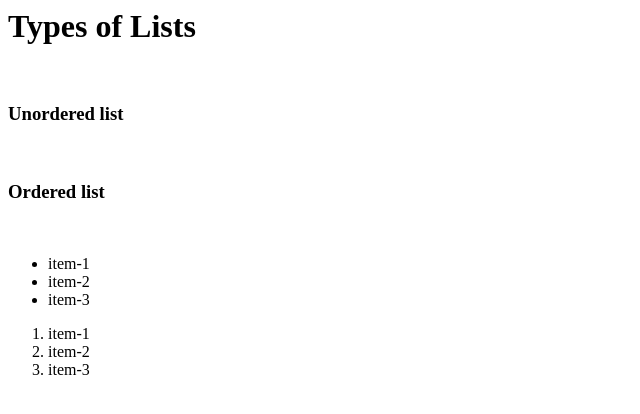
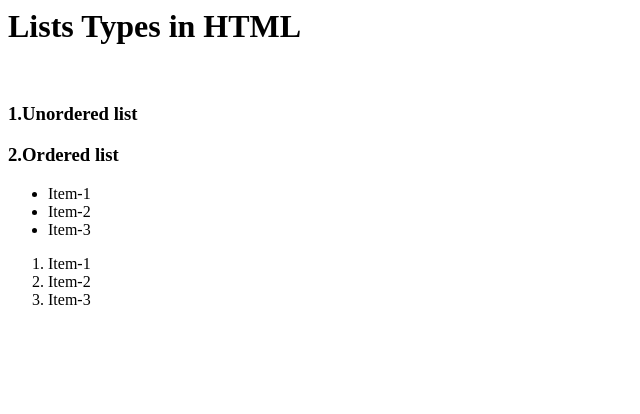
Before and after one commit to Shaikshavali2004/FRONTEND_10AM, a plain HTML site: page list.html in a window 1280 px wide. Shown: the whole page, without its empty margins (0-640 px from the left). Drawn offline with Linux system fonts and the light colour scheme.

Commit message:
Update list.html

```diff
--- a/list.html
+++ b/list.html
@@ -3,21 +3,21 @@
     <title>List Creation</title>
   </head>
   <body>
-    <h1>Types of Lists</h1><br>
-    <h3>Unordered list</h3><br>
-    <h3>Ordered list</h3><br>
+    <h1>Lists Types in HTML</h1><br>
+    <h3>1.Unordered list</h3>
+    <h3>2.Ordered list</h3>
     <div>
       <ul>
-        <li>item-1</li>
-        <li>item-2</li>
-        <li>item-3</li>
+        <li>Item-1</li>
+        <li>Item-2</li>
+        <li>Item-3</li>
       </ul>
     </div>
      <div>
       <ol type="1">
-        <li>item-1</li>
-        <li>item-2</li>
-        <li>item-3</li>
+        <li>Item-1</li>
+        <li>Item-2</li>
+        <li>Item-3</li>
       </ol>
      </div>
   </body>
```
